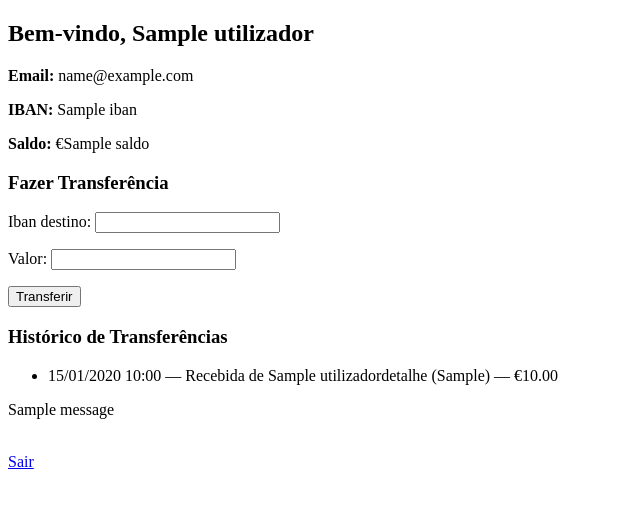
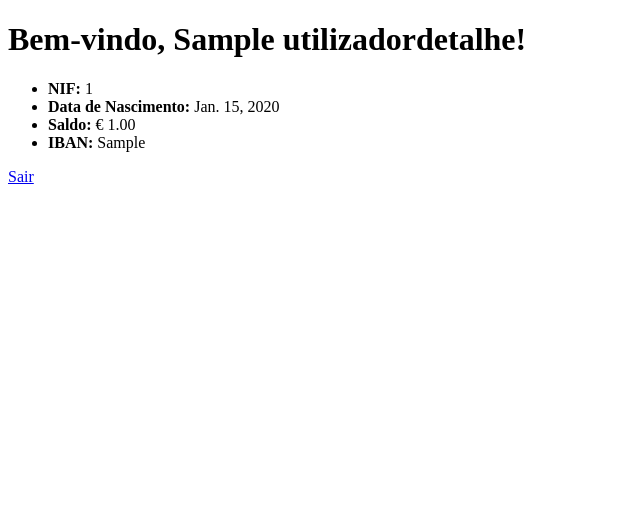
Before and after one commit to jpbaa-iscte/BancoLusitano, a Django app: template banco/templates/banco/conta.html in a window 1280 px wide. Shown: the top 508 px of the page, without its empty margins (0-640 px from the left). Run offline with Django 5.2, Linux system fonts and the light colour scheme; tables that the repository leaves empty hold one stand-in row (values such as "Sample post"); the template is opened without the code that fills it: values that come from a table or form of the project are taken from there, most other values are stand-ins (such as "Sample title", 1, 10 or a date in 2020); one stand-in notice (Sample message) is shown.

Commit message:
html e view

```diff
--- a/banco/templates/banco/conta.html
+++ b/banco/templates/banco/conta.html
@@ -2,42 +2,17 @@
 <html lang="pt">
 <head>
     <meta charset="UTF-8">
-    <title>Conta</title>
+    <title>Detalhes do Utilizador</title>
 </head>
 <body>
-    <h2>Bem-vindo, {{ utilizador.nome }}</h2>
-    <p><strong>Email:</strong> {{ utilizador.email }}</p>
-    <p><strong>IBAN:</strong> {{ utilizador.iban }}</p>
-    <p><strong>Saldo:</strong> €{{ utilizador.saldo }}</p>
+    <h1>Bem-vindo, {{ detalhes.nome }}!</h1>
+    <ul>
+        <li><strong>NIF:</strong> {{ detalhes.nif }}</li>
+        <li><strong>Data de Nascimento:</strong> {{ detalhes.data_nascimento }}</li>
+        <li><strong>Saldo:</strong> € {{ detalhes.saldo }}</li>
+        <li><strong>IBAN:</strong> {{ detalhes.iban }}</li>
+    </ul>
 
-    <h3>Fazer Transferência</h3>
-    <form method="post">
-        {% csrf_token %}
-        {{ form.as_p }}
-        <button type="submit">Transferir</button>
-    </form>
-
-    <h3>Histórico de Transferências</h3>
-<ul>
-  {% for t in transferencias %}
-    <li>
-      {{ t.data|date:"d/m/Y H:i" }} —
-      {% if t.origem == utilizador %}
-        Enviada para {{ t.destino.nome }} ({{ t.destino.iban }}) — €{{ t.valor }}
-      {% else %}
-        Recebida de {{ t.origem.nome }} ({{ t.origem.iban }}) — €{{ t.valor }}
-      {% endif %}
-    </li>
-  {% empty %}
-    <li>Sem transferências realizadas.</li>
-  {% endfor %}
-</ul>
-
-    {% for message in messages %}
-        <p>{{ message }}</p>
-    {% endfor %}
-
-    <br>
     <a href="{% url 'logout' %}">Sair</a>
 </body>
 </html>
--- a/banco/views.py
+++ b/banco/views.py
@@ -1,5 +1,5 @@
 from django.contrib.auth import authenticate, login, logout
-from django.shortcuts import render, redirect
+from django.shortcuts import render, redirect, get_object_or_404
 from django.contrib import messages
 from django.contrib.auth.models import User
 from .models import UtilizadorDetalhes
@@ -64,33 +64,5 @@ def registar_view(request):
     return render(request, 'banco/registar.html')
 
 def conta_view(request):
-    if request.method == 'POST':
-        form = TransferenciaForm(request.POST)
-        if form.is_valid():
-            transferencia = form.save(commit=False)
-            transferencia.origem = utilizador
-
-            if transferencia.valor > utilizador.saldo:
-                messages.error(request, 'Saldo insuficiente.')
-            elif transferencia.destino == utilizador:
-                messages.error(request, 'Não pode transferir para si mesmo.')
-            else:
-                # Atualiza saldos
-                utilizador.saldo -= transferencia.valor
-                transferencia.destino.saldo += transferencia.valor
-                utilizador.save()
-                transferencia.destino.save()
-                transferencia.save()
-                messages.success(request, 'Transferência realizada com sucesso.')
-                return redirect('conta')
-    else:
-        form = TransferenciaForm()
-
-    transferencias = Transferencia.objects.filter(origem=utilizador)
-
-    context = {
-        'utilizador': utilizador,
-        'form': form,
-        'transferencias': transferencias
-    }
-    return render(request, 'banco/conta.html', context)
+    detalhes = get_object_or_404(UtilizadorDetalhes, user=request.user)
+    return render(request, 'banco/conta.html',  {'detalhes': detalhes})
```
